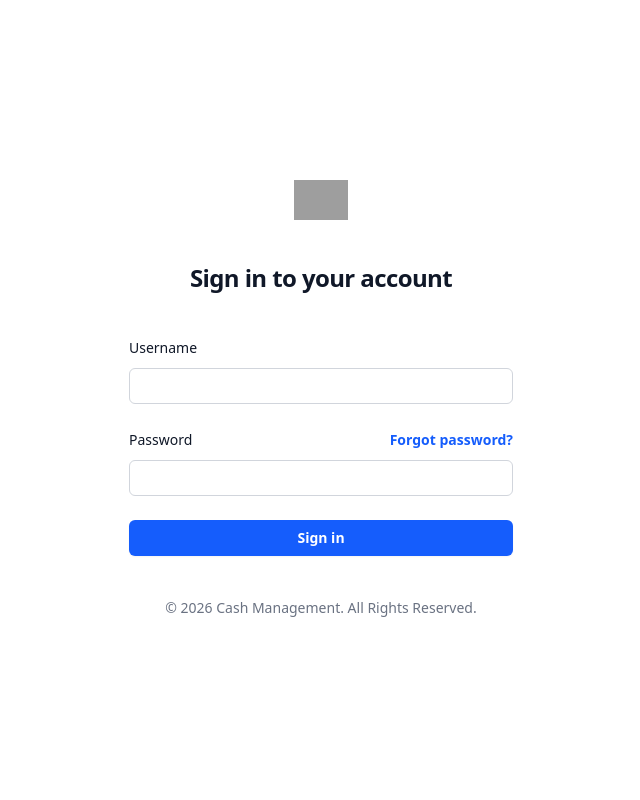
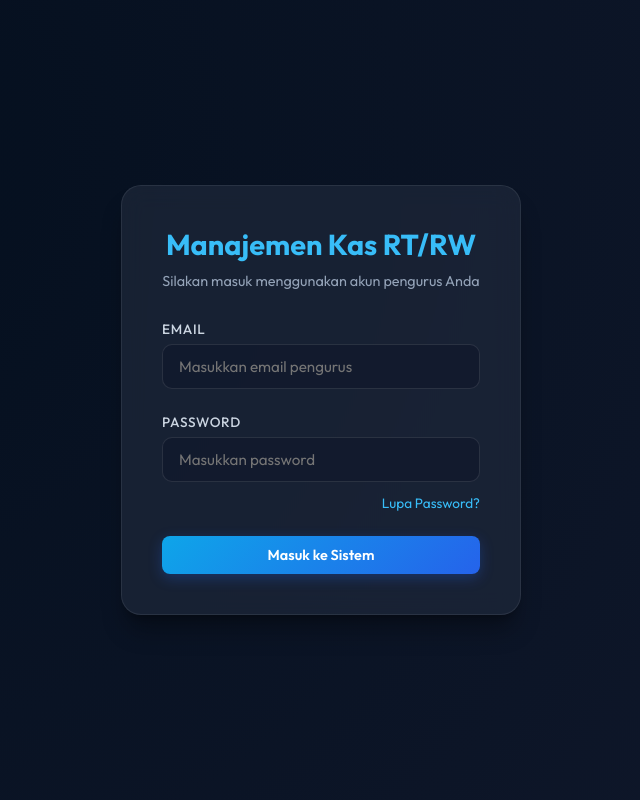
Before and after one commit to ryzmdn/cash-management, a PHP site: page /login.php in a window 1280 px wide. Shown: the whole page, without its empty margins (319-959 px from the left). Run offline with PHP 8.4, Linux system fonts and the light colour scheme; grey boxes are pictures that could not be loaded.

Commit message:
feat: implement password recovery system with token-based reset and email simulation

```diff
--- a/assets/css/style.css
+++ b/assets/css/style.css
@@ -81,6 +81,21 @@ body {
     border-color: #38bdf8;
     background: rgba(15, 23, 42, 0.8);
     box-shadow: 0 0 0 3px rgba(56, 189, 248, 0.15);
+}
+
+.forgot-link {
+    display: block;
+    text-align: right;
+    font-size: 0.85rem;
+    color: #38bdf8;
+    text-decoration: none;
+    margin-top: -12px;
+    margin-bottom: 24px;
+    transition: color 0.3s;
+}
+
+.forgot-link:hover {
+    color: #7dd3fc;
 }
 
 .btn {
--- a/config/koneksi.php
+++ b/config/koneksi.php
@@ -1,4 +1,6 @@
 <?php
+date_default_timezone_set('Asia/Jakarta');
+
 if (session_status() === PHP_SESSION_NONE) {
     session_start();
 }
--- a/login.php
+++ b/login.php
@@ -7,47 +7,52 @@ if (isset($_SESSION['user_id'])) {
 }
 
 $error = '';
+$success = '';
+
+if (isset($_SESSION['reset_success'])) {
+    $success = $_SESSION['reset_success'];
+    unset($_SESSION['reset_success']);
+}
 
 if ($_SERVER['REQUEST_METHOD'] === 'POST') {
-    $username = trim($_POST['username'] ?? '');
+    $email = trim($_POST['email'] ?? '');
     $password = $_POST['password'] ?? '';
 
-    if ($username !== '' && $password !== '') {
-        $stmt = $pdo->prepare("SELECT * FROM users WHERE username = ?");
-        $stmt->execute([$username]);
+    if ($email !== '' && $password !== '') {
+        $stmt = $pdo->prepare("SELECT * FROM users WHERE email = ?");
+        $stmt->execute([$email]);
         $user = $stmt->fetch();
 
         if ($user && password_verify($password, $user['password'])) {
             $_SESSION['user_id'] = $user['id_user'];
-            $_SESSION['username'] = $user['username'];
             $_SESSION['nama'] = $user['nama'];
             $_SESSION['role'] = $user['role'];
 
             header('Location: dashboard.php');
             exit;
         } else {
-            $error = 'Username atau password salah!';
+            $error = 'Email atau password salah!';
         }
     } else {
         $error = 'Semua field harus diisi!';
     }
 }
 ?>
-
 <!DOCTYPE html>
 <html lang="id">
 <head>
     <meta charset="UTF-8">
     <meta name="viewport" content="width=device-width, initial-scale=1.0">
-    <title>Login &ndash; Manajemen Kas RT</title>
+    <title>Login - Manajemen Kas RT</title>
     <link href="https://fonts.googleapis.com/css2?family=Outfit:wght@300;400;500;600;700&display=swap" rel="stylesheet">
-    <script src="https://cdn.jsdelivr.net/npm/@tailwindcss/browser@4"></script>
+    <link rel="stylesheet" href="assets/css/style.css">
 </head>
 <body class="login-body">
-    <div class="flex min-h-dvh flex-col justify-center px-6 py-12 lg:px-8">
-    <div class="sm:mx-auto sm:w-full sm:max-w-sm">
-        <img src="https://tailwindui.com/plus-assets/img/logos/mark.svg?color=blue&shade=600" alt="Your Company" class="mx-auto h-10 w-auto" />
-        <h2 class="mt-10 text-center text-2xl/9 font-bold tracking-tight text-gray-900">Sign in to your account</h2>
+    <div class="login-container">
+        <div class="login-card">
+            <div class="login-header">
+                <h2>Manajemen Kas RT/RW</h2>
+                <p>Silakan masuk menggunakan akun pengurus Anda</p>
             </div>
 
             <?php if ($error): ?>
@@ -56,33 +61,27 @@ if ($_SERVER['REQUEST_METHOD'] === 'POST') {
                 </div>
             <?php endif; ?>
 
-    <div class="mt-10 sm:mx-auto sm:w-full sm:max-w-sm">
-        <form action="" method="POST" class="space-y-6">
-        <div>
-            <label for="username" class="block text-sm/6 font-medium text-gray-900">Username</label>
-            <div class="mt-2">
-            <input id="username" type="text" name="username" required autocomplete="username" class="block w-full rounded-md bg-white px-3 py-1.5 text-base text-gray-900 outline-1 -outline-offset-1 outline-gray-300 placeholder:text-gray-400 focus:outline-2 focus:-outline-offset-2 focus:outline-blue-600 sm:text-sm/6" />
+            <?php if ($success): ?>
+                <div class="alert alert-success">
+                    <span><?php echo htmlspecialchars($success); ?></span>
                 </div>
+            <?php endif; ?>
+
+            <form action="" method="POST" class="login-form">
+                <div class="form-group">
+                    <label for="email">Email</label>
+                    <input type="email" id="email" name="email" placeholder="Masukkan email pengurus" required autocomplete="off">
                 </div>
 
-        <div>
-            <div class="flex items-center justify-between">
-                <label for="password" class="block text-sm/6 font-medium text-gray-900">Password</label>
-                <div class="text-sm">
-                    <a href="#" class="font-semibold text-blue-600 hover:text-blue-500">Forgot password?</a>
-                </div>
-            </div>
-            <div class="mt-2">
-                <input id="password" type="password" name="password" required autocomplete="current-password" class="block w-full rounded-md bg-white px-3 py-1.5 text-base text-gray-900 outline-1 -outline-offset-1 outline-gray-300 placeholder:text-gray-400 focus:outline-2 focus:-outline-offset-2 focus:outline-blue-600 sm:text-sm/6" />
-            </div>
+                <div class="form-group">
+                    <label for="password">Password</label>
+                    <input type="password" id="password" name="password" placeholder="Masukkan password" required>
                 </div>
 
-        <div>
-            <button type="submit" class="flex w-full justify-center rounded-md bg-blue-600 px-3 py-1.5 text-sm/6 font-semibold text-white shadow-xs hover:bg-blue-500 focus-visible:outline-2 focus-visible:outline-offset-2 focus-visible:outline-blue-600">Sign in</button>
-        </div>
+                <a href="forgot_password.php" class="forgot-link">Lupa Password?</a>
+
+                <button type="submit" class="btn btn-primary btn-block">Masuk ke Sistem</button>
             </form>
-
-        <p class="mt-10 text-center text-sm/6 text-gray-500">&copy; 2026 Cash Management. All Rights Reserved.</p>
         </div>
     </div>
 </body>
```
Also changed, not shown: assets/mail_log.txt (added, +9 -0 lines), database/schema.sql (+7 -5 lines), forgot_password.php (added, +108 -0 lines), reset_password.php (added, +96 -0 lines). Lines whose indentation alone changed are shown as unchanged.
